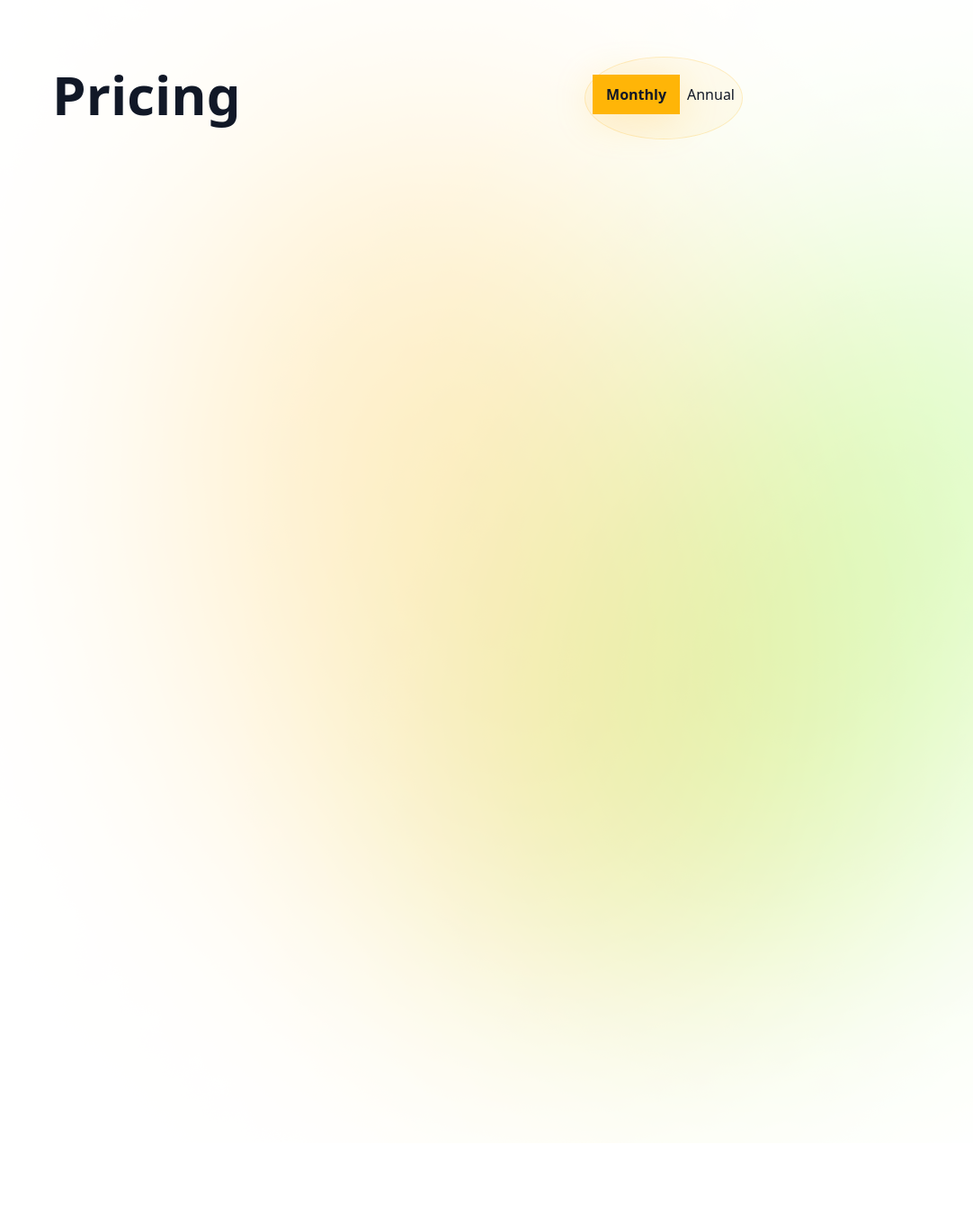
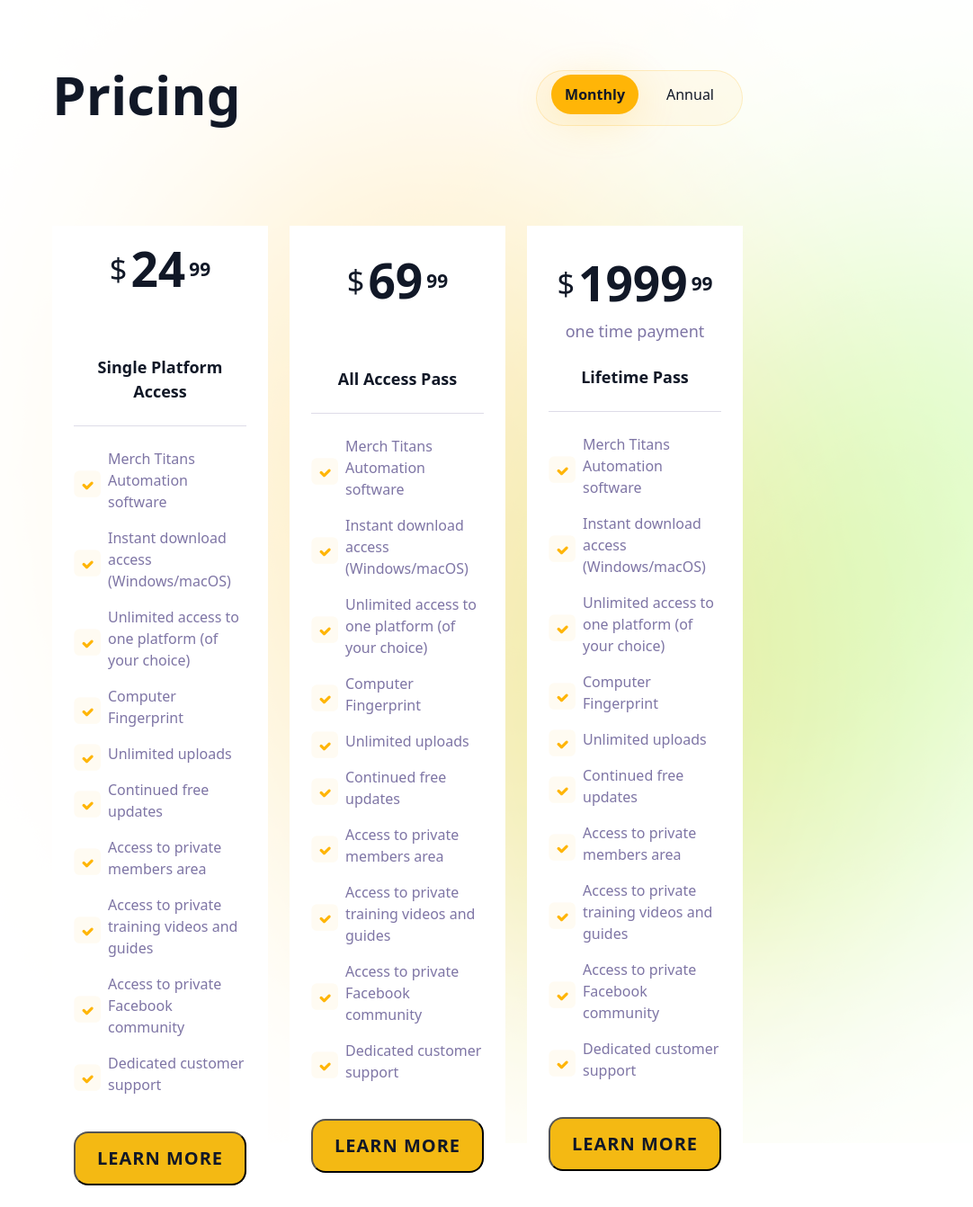
Before and after one commit to cryptodev1990/vue-test, a Vue app: page / in a window 1280 px wide. Shown: the part 6951-8293 px from the top of the page at 90% size, without its empty margins (198-1280 px from the left). Before the commit the page ends 8222 px from the top, so only its background shows below. Built offline with nearby package versions, Linux system fonts and the light colour scheme.

Commit message:
Pricing complete

```diff
--- a/src/components/Pricing.vue
+++ b/src/components/Pricing.vue
@@ -1,37 +1,71 @@
 <template>
   <div class="d-flex pricing-background justify-content-center">
     <div class="d-flex flex-column gap-5 pricing-width">
-      <div class="d-flex justify-content-between">
+      <div class="d-flex justify-content-between align-items-center mb-5">
         <h2 class="pricing-h1">Pricing</h2>
-        <div class="d-flex period-select gap-2 align-items-center">
+        <div
+          class="d-flex period-select align-items-center gap-3 px-3 py-1 rounded-pill"
+        >
           <h5 :class="classMonthly" @click="handleMonthlyClick">Monthly</h5>
           <h5 :class="classAnnual" @click="handleAnnualClick">Annual</h5>
         </div>
+      </div>
+      <div class="d-flex gap-4 justify-content-center">
+        <PriceLabel
+          title="Single Platform Access"
+          price="24"
+          service=""
+          :content="singleContent"
+        />
+        <PriceLabel
+          title="All Access Pass"
+          price="69"
+          service=""
+          :content="allAccessContent"
+        />
+        <PriceLabel
+          title="Lifetime Pass"
+          price="1999"
+          service="one time payment"
+          :content="lifeTimeContent"
+        />
       </div>
     </div>
   </div>
 </template>
 
 <script>
-let click = true;
+import PriceLabel from './Pricing/PriceLabel.vue'
+
+import {
+  singlePlatformAccess,
+  allAccessPass,
+  lifeTimePass,
+} from './Pricing/Service'
+
 export default {
   name: 'PricingComponent',
+  components: {
+    PriceLabel,
+  },
   data() {
     return {
-      click: click,
-      classMonthly : click ? "clicked-text" : "unclicked-text",
-      classAnnual : click ? "unclicked-text" : "clicked-text",
+      singleContent: singlePlatformAccess,
+      allAccessContent: allAccessPass,
+      lifeTimeContent: lifeTimePass,
+      classMonthly: 'clicked-text rounded-pill',
+      classAnnual: 'unclicked-text',
     }
   },
   methods: {
-    handleMonthlyClick () {
-      console.log(click)
-      click = true
+    async handleMonthlyClick() {
+      this.classMonthly = 'clicked-text rounded-pill'
+      this.classAnnual = 'unclicked-text'
     },
-    handleAnnualClick () {
-      console.log(click)
-      click = false
-    }
+    async handleAnnualClick() {
+      this.classMonthly = 'unclicked-text'
+      this.classAnnual = 'clicked-text rounded-pill'
+    },
   },
 }
 </script>
@@ -50,29 +84,31 @@
 }
 
 .clicked-text {
+  display: flex;
+  justify-content: center;
+  color: #111827;
+  align-items: center;
   padding: 10px 15px;
   background: #ffb507;
   box-shadow: 0px 7px 46px rgba(255, 181, 7, 0.2);
-  font-style: normal;
   font-weight: 700;
   font-size: 16px;
   line-height: 24px;
-  color: #111827;
 }
 
 .unclicked-text {
-  font-style: normal;
+  justify-content: center;
+  align-items: center;
+  color: #111827;
+  padding: 10px 15px;
   font-weight: 500;
   font-size: 16px;
   line-height: 100%;
-  color: #111827;
 }
 
 .period-select {
   background: rgba(255, 181, 7, 0.05);
   border: 1px solid rgba(255, 181, 7, 0.2);
-  border-radius: 50%;
-  padding: 8px;
 }
 
 .pricing-h1 {
--- /dev/null
+++ b/src/components/Pricing/PriceLabel.vue
@@ -0,0 +1,115 @@
+<template>
+  <div
+    class="d-flex flex-column p-4 justify-content-center bg-white gap-2 zoom"
+  >
+    <div class="d-flex gap-1 align-items-center justify-content-center">
+      <h2 class="dollar">$</h2>
+      <h1 class="price-number">{{ price }}</h1>
+      <h4 class="price-float">99</h4>
+    </div>
+    <h4 :class="serviceClass">{{ service }}</h4>
+    <h3 class="title-text pb-4">{{ title }}</h3>
+    <div class="d-flex flex-column">
+      <div v-for="(item, index) in content" :key="index">
+        <div class="d-flex gap-2 align-items-center mt-2">
+          <img src="../../assets/checkicon.png" alt="Check" title="check" />
+          <h4 class="content-text text-start">{{ item.text }}</h4>
+        </div>
+      </div>
+    </div>
+    <button
+      class="d-flex py-3 rounded-4 learn-button justify-content-center mt-4"
+    >
+      LEARN MORE
+    </button>
+  </div>
+</template>
+
+<script>
+export default {
+  name: 'PriceLabel',
+  props: {
+    service: String,
+    price: String,
+    title: String,
+    content: Array,
+  },
+  data() {
+    return {
+      serviceClass: this.service == '' ? 'mb-5' : 'mb-3 service-text',
+    }
+  },
+}
+</script>
+
+<style>
+.dollar {
+  font-weight: 250;
+  font-size: 34.2023px;
+  line-height: 48px;
+  color: #111827;
+}
+
+.title-text {
+  font-weight: 600;
+  font-size: 18px;
+  line-height: 150%;
+  color: #111827;
+  border-bottom: 1.07349px solid rgba(126, 117, 165, 0.25);
+}
+
+.content-text {
+  font-weight: 400;
+  font-size: 16px;
+  line-height: 150%;
+  color: #7e75a5;
+}
+
+.price-number {
+  font-weight: 700;
+  font-size: 53.2035px;
+  line-height: 48px;
+  color: #111827;
+}
+
+.price-float {
+  font-weight: 700;
+  font-size: 20.9014px;
+  line-height: 48px;
+  color: #111827;
+}
+
+.service-method {
+  font-weight: 600;
+  font-size: 18px;
+  line-height: 150%;
+  color: #111827;
+}
+
+.learn-button {
+  background: #f4b913;
+  font-weight: 700;
+  font-size: 20px;
+  line-height: 120%;
+  letter-spacing: 0.05em;
+  color: #111827;
+}
+
+.service-text {
+  font-weight: 500;
+  font-size: 18px;
+  line-height: 150%;
+  color: #7e75a5;
+}
+
+.zoom {
+  transition: transform 0.2s;
+}
+
+.zoom:hover {
+  -ms-transform: scale(1.2); /* IE 9 */
+  -webkit-transform: scale(1.2); /* Safari 3-8 */
+  transform: scale(1.2);
+  border-radius: 20px;
+}
+</style>
--- /dev/null
+++ b/src/components/Pricing/Service.js
@@ -0,0 +1,126 @@
+export const singlePlatformAccess = [
+  {
+    id: 1,
+    text: "Merch Titans Automation software"
+  },
+  {
+    id: 2,
+    text: "Instant download access (Windows/macOS)"
+  },
+  {
+    id: 3,
+    text: "Unlimited access to one platform (of your choice)"
+  },
+  {
+    id: 4,
+    text: "Computer Fingerprint"
+  },
+  {
+    id: 5,
+    text: "Unlimited uploads"
+  },
+  {
+    id: 6,
+    text: "Continued free updates"
+  },
+  {
+    id: 7,
+    text: "Access to private members area"
+  },
+  {
+    id: 8,
+    text: "Access to private training videos and guides"
+  },
+  {
+    id: 9,
+    text: "Access to private Facebook community"
+  },
+  {
+    id: 10,
+    text: "Dedicated customer support"
+  }
+];
+export const allAccessPass = [
+  {
+    id: 1,
+    text: "Merch Titans Automation software"
+  },
+  {
+    id: 2,
+    text: "Instant download access (Windows/macOS)"
+  },
+  {
+    id: 3,
+    text: "Unlimited access to one platform (of your choice)"
+  },
+  {
+    id: 4,
+    text: "Computer Fingerprint"
+  },
+  {
+    id: 5,
+    text: "Unlimited uploads"
+  },
+  {
+    id: 6,
+    text: "Continued free updates"
+  },
+  {
+    id: 7,
+    text: "Access to private members area"
+  },
+  {
+    id: 8,
+    text: "Access to private training videos and guides"
+  },
+  {
+    id: 9,
+    text: "Access to private Facebook community"
+  },
+  {
+    id: 10,
+    text: "Dedicated customer support"
+  }
+];
+export const lifeTimePass = [
+  {
+    id: 1,
+    text: "Merch Titans Automation software"
+  },
+  {
+    id: 2,
+    text: "Instant download access (Windows/macOS)"
+  },
+  {
+    id: 3,
+    text: "Unlimited access to one platform (of your choice)"
+  },
+  {
+    id: 4,
+    text: "Computer Fingerprint"
+  },
+  {
+    id: 5,
+    text: "Unlimited uploads"
+  },
+  {
+    id: 6,
+    text: "Continued free updates"
+  },
+  {
+    id: 7,
+    text: "Access to private members area"
+  },
+  {
+    id: 8,
+    text: "Access to private training videos and guides"
+  },
+  {
+    id: 9,
+    text: "Access to private Facebook community"
+  },
+  {
+    id: 10,
+    text: "Dedicated customer support"
+  }
+]
```
Also changed, not shown: src/assets/checkicon.png (added), 1 other file (tests, documents, lock files or other folders).
